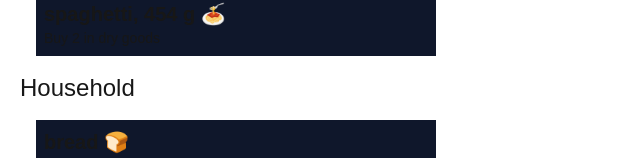
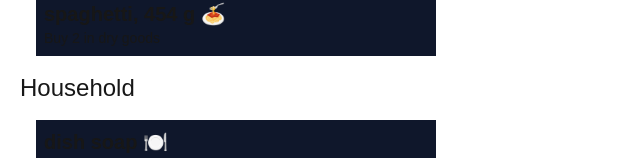
Before and after one commit to lam-dao1320/cprg306-assignments, a Next.js app: page /week-6 in a window 1280 px wide. Both pictures are taken after a click on the button "Group Category". Shown: the part 632-790 px from the top of the page, without its empty margins (0-640 px from the left). Built offline with nearby package versions, Linux system fonts and the light colour scheme.

Commit message:
Week 6 assignment - updated

```diff
--- a/app/week-6/item-list.js
+++ b/app/week-6/item-list.js
@@ -6,6 +6,8 @@ import itemData from "./items.json"
 
 
 export default function ItemList() {
+
+    let categoriesOption = ["Produce", "Dairy", "Bakery", "Meat", "Frozen Foods", "Canned Goods", "Dry Goods", "Beverages", "Snacks", "Household", "Other"];
 
     let [sortBy, setSortBy] = useState("name");
     let buttonNameStyle = "bg-orange-500 p-1 m-2";
@@ -41,44 +43,13 @@ export default function ItemList() {
             return 0;
         });
 
-
-    let itemGrouped = [
-        {
-            id: 1,
-            name: "Bakery",
-            items: itemData.filter((item) => item.category == "bakery"),
-        },
-        {
-            id: 2,
-            name: "Canned Goods",
-            items: itemData.filter((item) => item.category == "canned goods"),
-        },
-        {
-            id: 3,
-            name: "Dairy",
-            items: itemData.filter((item) => item.category == "dairy"),
-        },
-        {
-            id: 4,
-            name: "Dry Goods",
-            items: itemData.filter((item) => item.category == "dry goods"),
-        },
-        {
-            id: 5,
-            name: "Household",
-            items: itemData.filter((item) => item.category == "bakery"),
-        },
-        {
-            id: 6,
-            name: "Meat",
-            items: itemData.filter((item) => item.category == "meat"),
-        },
-        {
-            id: 7,
-            name: "Produce",
-            items: itemData.filter((item) => item.category == "produce"),
-        },
-    ];
+    categoriesOption = categoriesOption.sort((a, b) => {
+        let nameA = a.toUpperCase();
+        let nameB = b.toUpperCase();
+        if (nameA < nameB) return -1;
+        if (nameA > nameB) return 1;
+        return 0;
+    });
 
     return(
         <section>
@@ -92,12 +63,19 @@ export default function ItemList() {
                 {(sortBy == "name" || sortBy == "category") &&
                     itemData.map((item) => <Item key={item.id} itemObj={item} />)}
                 {(sortBy == "group") &&
-                    itemGrouped.map((category) =>
-                        <div key={category.id}>
-                            <h3 className="text-2xl">{category.name}</h3>
-                            {category.items.map((item) => <Item key={item.id} itemObj={item} />)}
-                        </div>
-                )}
+                    categoriesOption.map((category) => {
+                        let itemList = itemData.filter((item) => item.category === category.toLowerCase());
+                            if (itemList.length === 0) return null
+                            else
+                            {
+                                return (
+                                    <div key={category}>
+                                        <h3 className="text-2xl">{category}</h3>
+                                        {itemList.map((item) => <Item key={item.id} itemObj={item} />)}
+                                    </div>
+                                );
+                            }
+                        })}
             </div>
         </section>
     )
```
